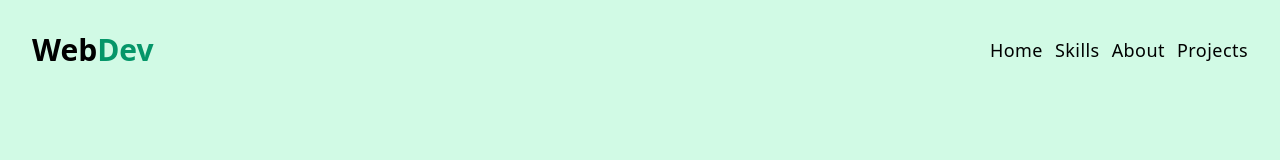
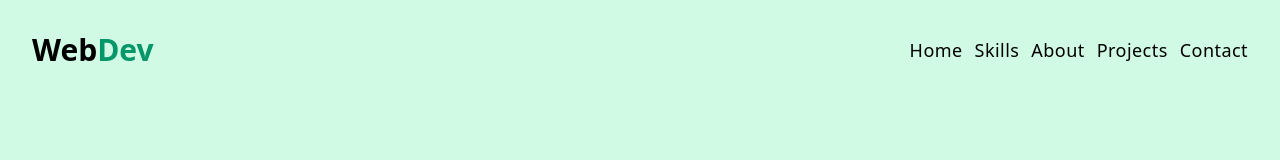
Before and after one commit to r8now/portfolio, a React (Vite) app: page / in a window 1280 px wide. Shown: the top 160 px of the page. Built offline with nearby package versions, Linux system fonts and the light colour scheme.

Commit message:
Fix formatting of links in data.jsx

```diff
--- a/src/data.jsx
+++ b/src/data.jsx
@@ -12,10 +12,11 @@ import { SiCsharp, SiDotnet, SiMysql, SiTailwindcss } from "react-icons/si";
 
 
 export const links = [
-  { id: nanoid(), href: '#home', text: 'home' },
-  { id: nanoid(), href: '#skills', text: 'skills' },
-  { id: nanoid(), href: '#about', text: 'about' },
-  { id: nanoid(), href: '#projects', text: 'projects' },
+  { id: nanoid(), href: "#home", text: "home" },
+  { id: nanoid(), href: "#skills", text: "skills" },
+  { id: nanoid(), href: "#about", text: "about" },
+  { id: nanoid(), href: "#projects", text: "projects" },
+  { id: nanoid(), href: "#user_name", text: "Contact" },
 ];
 
 export const skills = [
```
